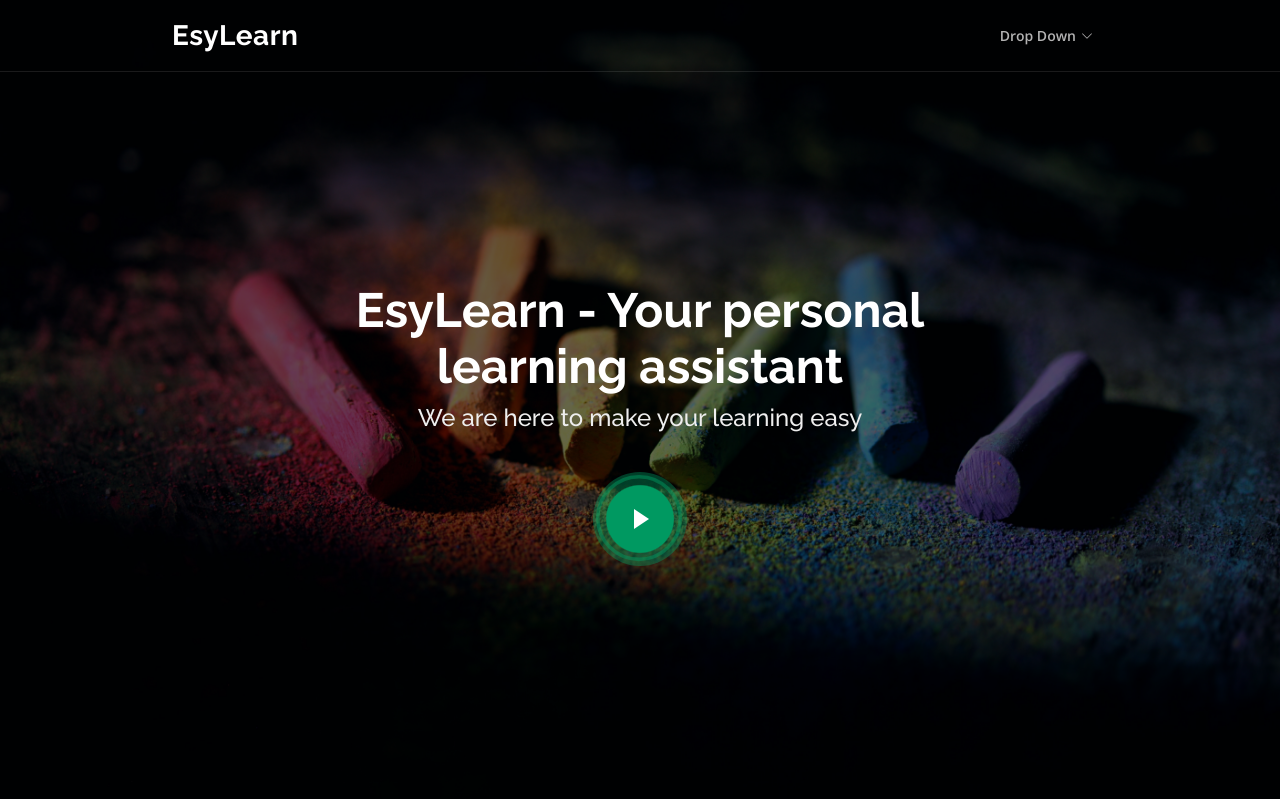
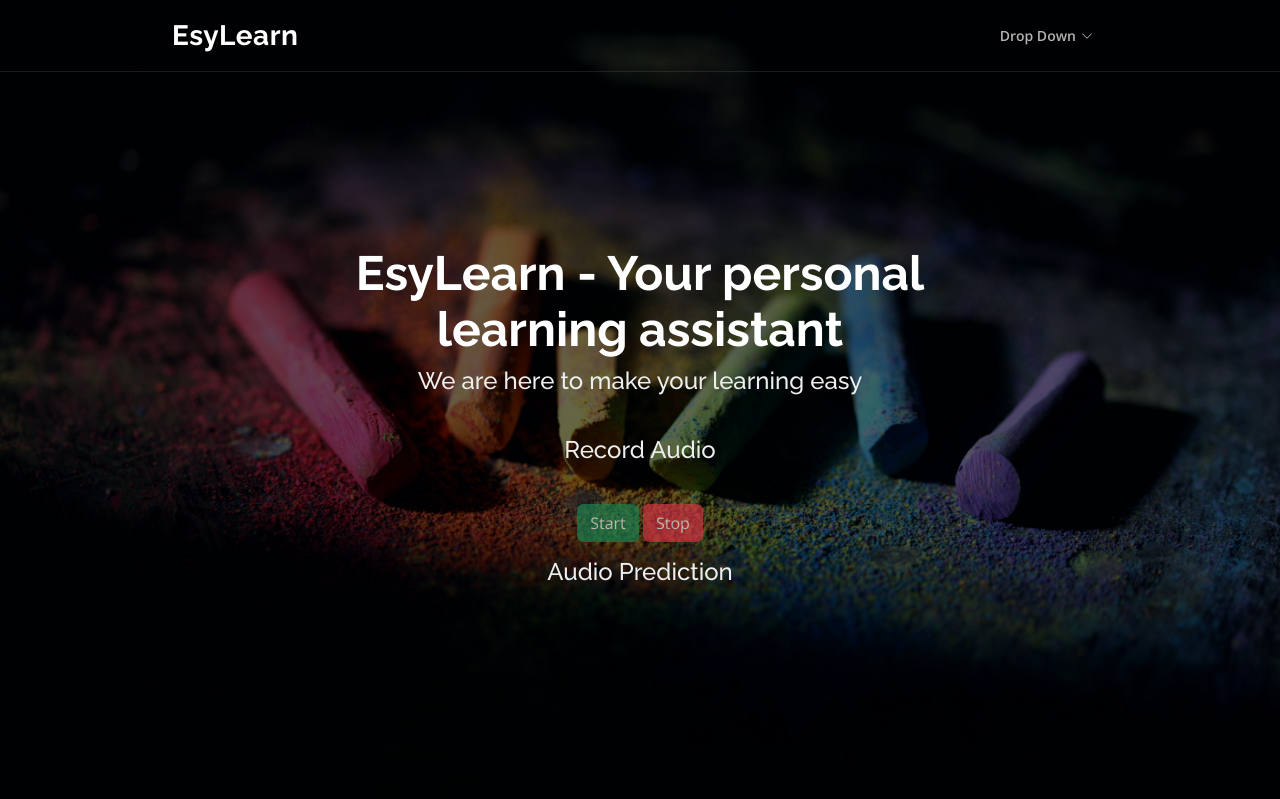
Before and after one commit to lakpa-finju/esyLearnHooHacks, a Flask app: page / in a window 1280 px wide. Shown: the top 799 px of the page. Run offline with Flask 2, Linux system fonts and the light colour scheme; some libraries are stand-ins or nearby versions.

Commit message:
Refactored the url link to send the request to the right function. Also, added voice option to the index.html page

```diff
--- a/app.py
+++ b/app.py
@@ -43,7 +43,7 @@ app.secret_key = "IgnasLakpa"
 @app.route('/')
 def index():
     flash(" Welcome to EsyLearn")
-    return render_template('index.html')
+    return render_template('templates/index.html')
 
 @app.route('/audio', methods=['POST'])
 def audio():
@@ -63,9 +63,9 @@ def audio():
         except sr.RequestError as e:
             print("Error: Could not request results from Google Speech Recognition service")
 
-    LLMResponse = openai_response(textEquivalent)
-    textToSpeech(LLMResponse)
-    #return textEquivalent
+    #LLMResponse = openai_response(textEquivalent)
+    #textToSpeech(LLMResponse)
+    return textEquivalent
 
 
 if __name__ == "__main__":
--- a/templates/index.html
+++ b/templates/index.html
@@ -79,7 +82,23 @@
           <h1>EsyLearn - Your personal learning assistant</h1>
           <h2>We are here to make your learning easy</h2>
           <!-- this part is for start and stop button -->
-          <a href="https://www.youtube.com/watch?v=jDDaplaOz7Q" class="glightbox play-btn mb-4"></a>
+          <!--<a href="https://www.youtube.com/watch?v=jDDaplaOz7Q" class="glightbox play-btn mb-4"></a>-->
+          <div id="loader">
+            <div class="row " style="position:relative;">
+                <div class="column1">
+                    <h2>Record Audio</h2>
+                        <p>
+                          <button id="start" class="btn btn-success" onclick="startRecording()" disabled>Start</button>
+                          <button id="stop" class="btn btn-danger" onclick="stopRecording()" disabled>Stop</button>
+                        </p>
+                </div>
+                <div class="column2" >
+                  <h2>Audio Prediction</h2>
+                  <p class="glow" id="output" style="font-size: 20px;"></p>
+
+
+                </div>
+            </div>
         </div>
       </div>
     </div>
```
Also changed, not shown: other parts of templates/index.html (+4 -1 lines).
